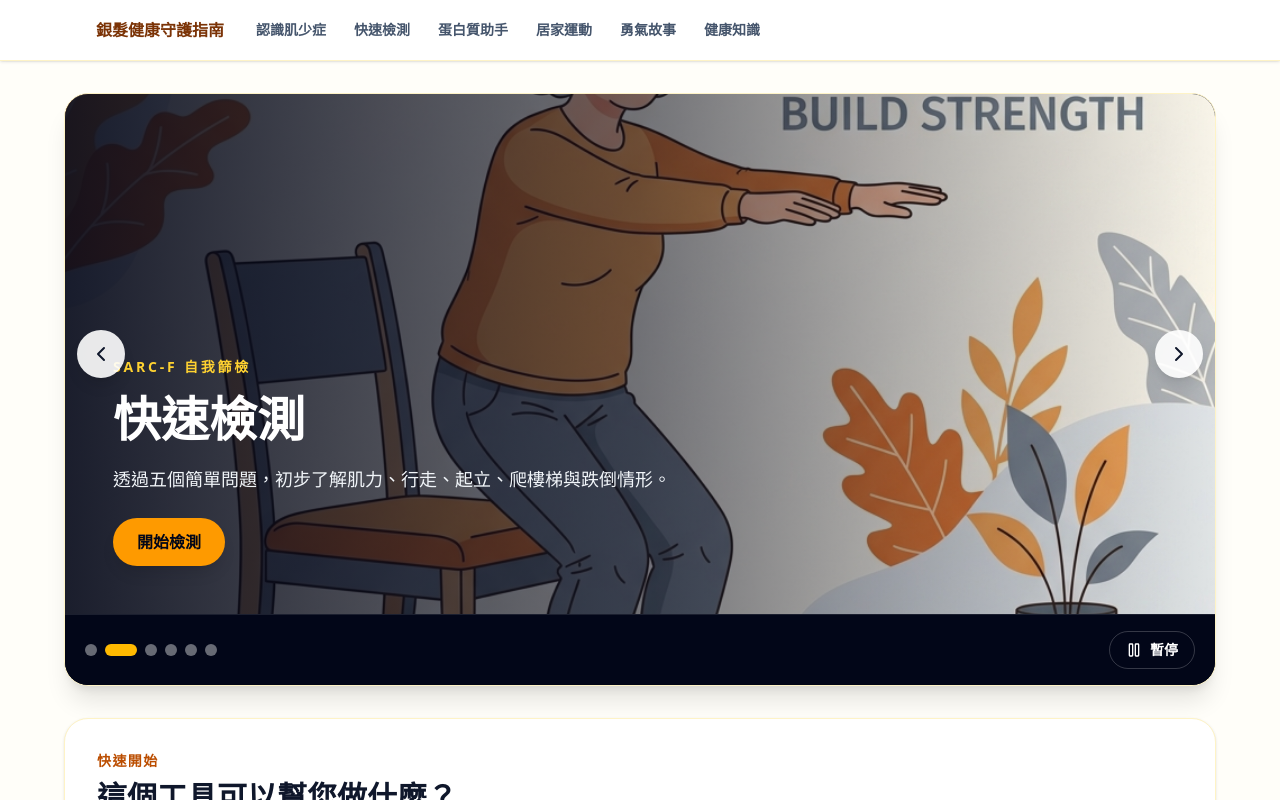
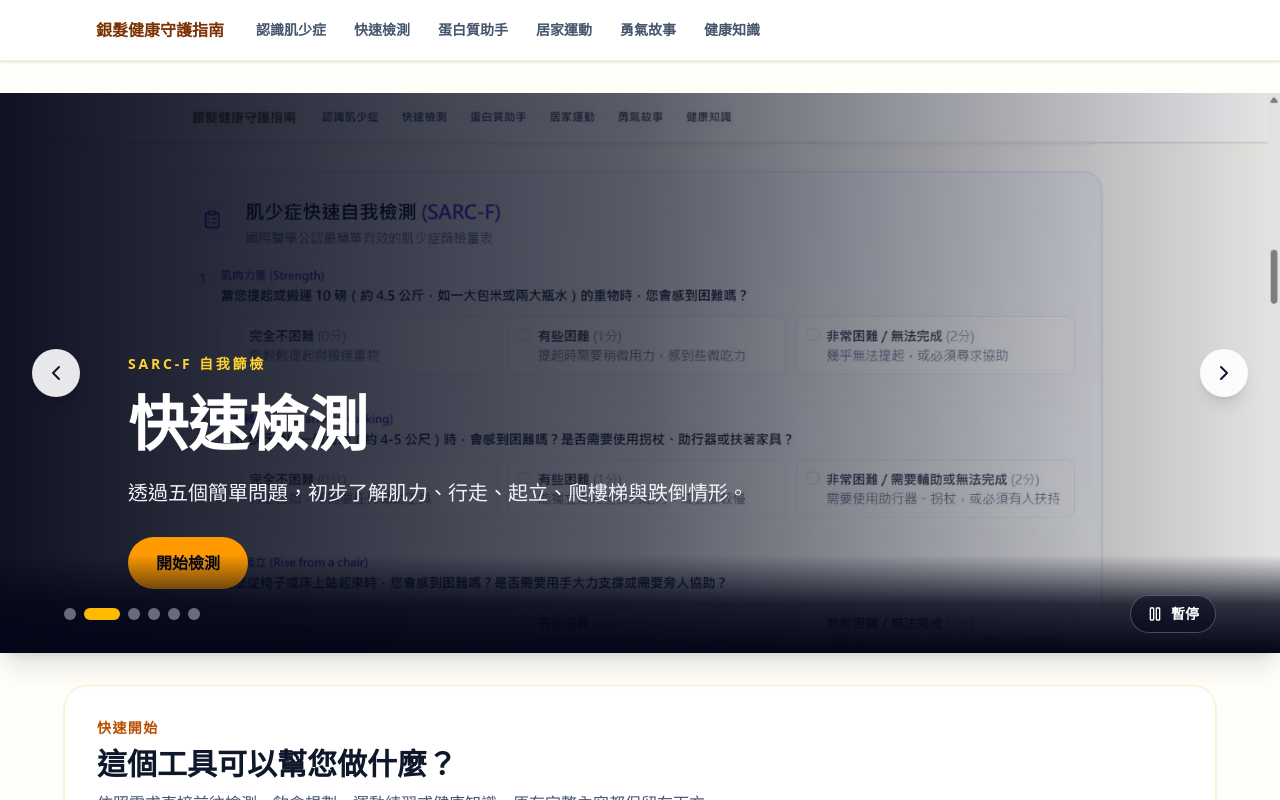
Before and after one commit to jie-ling-2025/Sarcopenia-Health-Education, a React (Vite) app: page / in a window 1280 px wide. Shown: the top 800 px of the page. Built offline with nearby package versions, Linux system fonts and the light colour scheme.

Commit message:
改用六大章節截圖與滿版滑動跑馬燈

```diff
--- a/src/components/PhotoCarousel.tsx
+++ b/src/components/PhotoCarousel.tsx
@@ -1,22 +1,23 @@
 import React, { useEffect, useRef, useState } from 'react';
 import { ChevronLeft, ChevronRight, Pause, Play } from 'lucide-react';
 
+// These are real screenshots captured from each section of this website.
 // @ts-ignore
-import chairSquatDemo from '../assets/images/chair_squat_demo_1783758103687.jpg';
+import overviewScreenshot from '../assets/carousel/overview.png';
 // @ts-ignore
-import wallPushUpDemo from '../assets/images/wall_push_up_demo_1783758123342.jpg';
+import sarcfScreenshot from '../assets/carousel/sarc-f.png';
 // @ts-ignore
-import calfRaiseDemo from '../assets/images/calf_raise_demo_1783758434970.jpg';
+import proteinScreenshot from '../assets/carousel/protein.png';
 // @ts-ignore
-import legExtensionDemo from '../assets/images/leg_extension_demo_1783758446769.jpg';
+import exerciseScreenshot from '../assets/carousel/exercise.png';
 // @ts-ignore
-import hexBarDeadliftComic from '../assets/images/hex_bar_deadlift_comic_1783791370018.jpg';
+import storiesScreenshot from '../assets/carousel/stories.png';
 // @ts-ignore
-import courageComic from '../assets/images/courage_comic_strip_1783767606541.jpg';
+import healthGuideScreenshot from '../assets/carousel/health-guide.png';
 
 const slides = [
   {
-    image: hexBarDeadliftComic,
+    image: overviewScreenshot,
     eyebrow: '銀髮健康基礎',
     title: '認識肌少症',
     description: '了解肌少症的常見警訊、影響與預防三大支柱，建立正確的健康觀念。',
@@ -24,7 +25,7 @@ const slides = [
     action: '開始認識',
   },
   {
-    image: chairSquatDemo,
+    image: sarcfScreenshot,
     eyebrow: 'SARC-F 自我篩檢',
     title: '快速檢測',
     description: '透過五個簡單問題，初步了解肌力、行走、起立、爬樓梯與跌倒情形。',
@@ -32,7 +33,7 @@ const slides = [
     action: '開始檢測',
   },
   {
-    image: courageComic,
+    image: proteinScreenshot,
     eyebrow: '飲食與營養規劃',
     title: '蛋白質助手',
     description: '依體重與活動狀況試算每日蛋白質目標，再用常見食材安排日常配餐。',
@@ -40,7 +41,7 @@ const slides = [
     action: '開始試算',
   },
   {
-    image: wallPushUpDemo,
+    image: exerciseScreenshot,
     eyebrow: '安全居家練習',
     title: '居家運動',
     description: '跟著四套阻力運動的步驟、計時器與組數紀錄，循序漸進培養肌力。',
@@ -48,7 +49,7 @@ const slides = [
     action: '查看運動',
   },
   {
-    image: calfRaiseDemo,
+    image: storiesScreenshot,
     eyebrow: '銀髮肌力勇氣劇場',
     title: '勇氣故事',
     description: '從長者開始訓練的故事，看見持續記錄、逐步改變與自主生活的力量。',
@@ -56,7 +57,7 @@ const slides = [
     action: '閱讀故事',
   },
   {
-    image: legExtensionDemo,
+    image: healthGuideScreenshot,
     eyebrow: '日常生活核心指引',
     title: '健康知識',
     description: '整理維生素 D、水分、運動強度與休息安排等日常健康衛教重點。',
@@ -82,13 +83,11 @@ export default function PhotoCarousel() {
     return () => window.clearInterval(timer);
   }, [playing]);
 
-  const slide = slides[current];
-
   return (
     <section
-      className="overflow-hidden rounded-3xl border border-amber-100 bg-slate-950 shadow-xl"
+      className="relative left-1/2 w-screen -translate-x-1/2 overflow-hidden bg-slate-950 shadow-xl"
       aria-roledescription="carousel"
-      aria-label="銀髮健康精選內容"
+      aria-label="銀髮健康六大章節預覽"
       onTouchStart={(event) => { touchStart.current = event.touches[0].clientX; }}
       onTouchEnd={(event) => {
         if (touchStart.current === null) return;
@@ -97,50 +96,61 @@ export default function PhotoCarousel() {
         touchStart.current = null;
       }}
     >
-      <div className="relative min-h-[420px] md:min-h-[520px]">
+      <div
+        className="flex transition-transform duration-700 ease-in-out motion-reduce:transition-none"
+        style={{ transform: `translateX(-${current * 100}%)` }}
+      >
+        {slides.map((slide, index) => (
+          <article
+            key={slide.title}
+            className="relative min-h-[430px] w-full shrink-0 md:min-h-[560px]"
+            aria-hidden={index !== current}
+          >
             <img
-          key={slide.title}
               src={slide.image}
-          alt={slide.title}
-          className="absolute inset-0 h-full w-full object-cover"
+              alt={`${slide.title}章節畫面預覽`}
+              className="absolute inset-0 h-full w-full object-cover object-top"
             />
-        <div className="absolute inset-0 bg-gradient-to-r from-slate-950/90 via-slate-950/55 to-transparent" />
-        <div className="relative z-10 flex min-h-[420px] max-w-2xl flex-col justify-end p-7 text-white md:min-h-[520px] md:p-12">
+            <div className="absolute inset-0 bg-gradient-to-r from-slate-950/95 via-slate-950/65 to-slate-950/10" />
+            <div className="relative z-10 mx-auto flex min-h-[430px] max-w-6xl flex-col justify-end px-8 py-12 text-white md:min-h-[560px] md:px-16 md:py-16">
               <p className="mb-3 text-sm font-black tracking-[0.2em] text-amber-300">{slide.eyebrow}</p>
-          <h2 className="text-3xl font-black leading-tight md:text-5xl">{slide.title}</h2>
-          <p className="mt-4 max-w-xl text-base leading-relaxed text-slate-100 md:text-lg">{slide.description}</p>
-          <a href={slide.href} className="mt-6 inline-flex w-fit rounded-full bg-amber-500 px-6 py-3 font-black text-slate-950 shadow-lg hover:bg-amber-400">
+              <h2 className="text-4xl font-black leading-tight md:text-6xl">{slide.title}</h2>
+              <p className="mt-4 max-w-2xl text-base leading-relaxed text-slate-100 md:text-xl">{slide.description}</p>
+              <a href={slide.href} className="mt-7 inline-flex w-fit rounded-full bg-amber-500 px-7 py-3.5 font-black text-slate-950 shadow-lg hover:bg-amber-400">
                 {slide.action}
               </a>
+            </div>
+          </article>
+        ))}
       </div>
 
       <button
         type="button"
         onClick={() => goTo(current - 1)}
-          className="absolute left-3 top-1/2 z-20 flex h-12 w-12 -translate-y-1/2 items-center justify-center rounded-full bg-white/90 text-slate-900 shadow-lg hover:bg-white"
-          aria-label="上一張照片"
+        className="absolute left-4 top-1/2 z-20 flex h-12 w-12 -translate-y-1/2 items-center justify-center rounded-full bg-white/90 text-slate-900 shadow-lg hover:bg-white md:left-8"
+        aria-label="上一個章節"
       >
         <ChevronLeft aria-hidden="true" />
       </button>
       <button
         type="button"
         onClick={() => goTo(current + 1)}
-          className="absolute right-3 top-1/2 z-20 flex h-12 w-12 -translate-y-1/2 items-center justify-center rounded-full bg-white/90 text-slate-900 shadow-lg hover:bg-white"
-          aria-label="下一張照片"
+        className="absolute right-4 top-1/2 z-20 flex h-12 w-12 -translate-y-1/2 items-center justify-center rounded-full bg-white/90 text-slate-900 shadow-lg hover:bg-white md:right-8"
+        aria-label="下一個章節"
       >
         <ChevronRight aria-hidden="true" />
       </button>
-      </div>
 
-      <div className="flex items-center justify-between gap-4 border-t border-white/10 bg-slate-950 px-5 py-4">
-        <div className="flex flex-wrap gap-2" aria-label="選擇照片">
-          {slides.map((item, index) => (
+      <div className="absolute inset-x-0 bottom-0 z-20 bg-gradient-to-t from-slate-950 via-slate-950/80 to-transparent px-6 pb-5 pt-10">
+        <div className="mx-auto flex max-w-6xl items-center justify-between gap-4">
+          <div className="flex flex-wrap gap-2" aria-label="選擇章節預覽">
+            {slides.map((slide, index) => (
               <button
-              key={item.title}
+                key={slide.title}
                 type="button"
                 onClick={() => goTo(index)}
-              className={`h-3 rounded-full transition-all ${index === current ? 'w-8 bg-amber-400' : 'w-3 bg-white/40 hover:bg-white/70'}`}
-              aria-label={`顯示第 ${index + 1} 張：${item.title}`}
+                className={`h-3 rounded-full transition-all ${index === current ? 'w-9 bg-amber-400' : 'w-3 bg-white/40 hover:bg-white/70'}`}
+                aria-label={`顯示第 ${index + 1} 張：${slide.title}`}
                 aria-current={index === current ? 'true' : undefined}
               />
             ))}
@@ -148,13 +158,14 @@ export default function PhotoCarousel() {
           <button
             type="button"
             onClick={() => setPlaying((value) => !value)}
-          className="flex min-w-fit items-center gap-2 rounded-full border border-white/20 px-4 py-2 text-sm font-bold text-white hover:bg-white/10"
-          aria-label={playing ? '暫停照片自動播放' : '開始照片自動播放'}
+            className="flex min-w-fit items-center gap-2 rounded-full border border-white/25 bg-slate-950/50 px-4 py-2 text-sm font-bold text-white backdrop-blur hover:bg-white/10"
+            aria-label={playing ? '暫停章節自動播放' : '開始章節自動播放'}
           >
             {playing ? <Pause className="h-4 w-4" aria-hidden="true" /> : <Play className="h-4 w-4" aria-hidden="true" />}
             {playing ? '暫停' : '播放'}
           </button>
         </div>
+      </div>
     </section>
   );
 }
```
Lines whose indentation alone changed are shown as unchanged.
